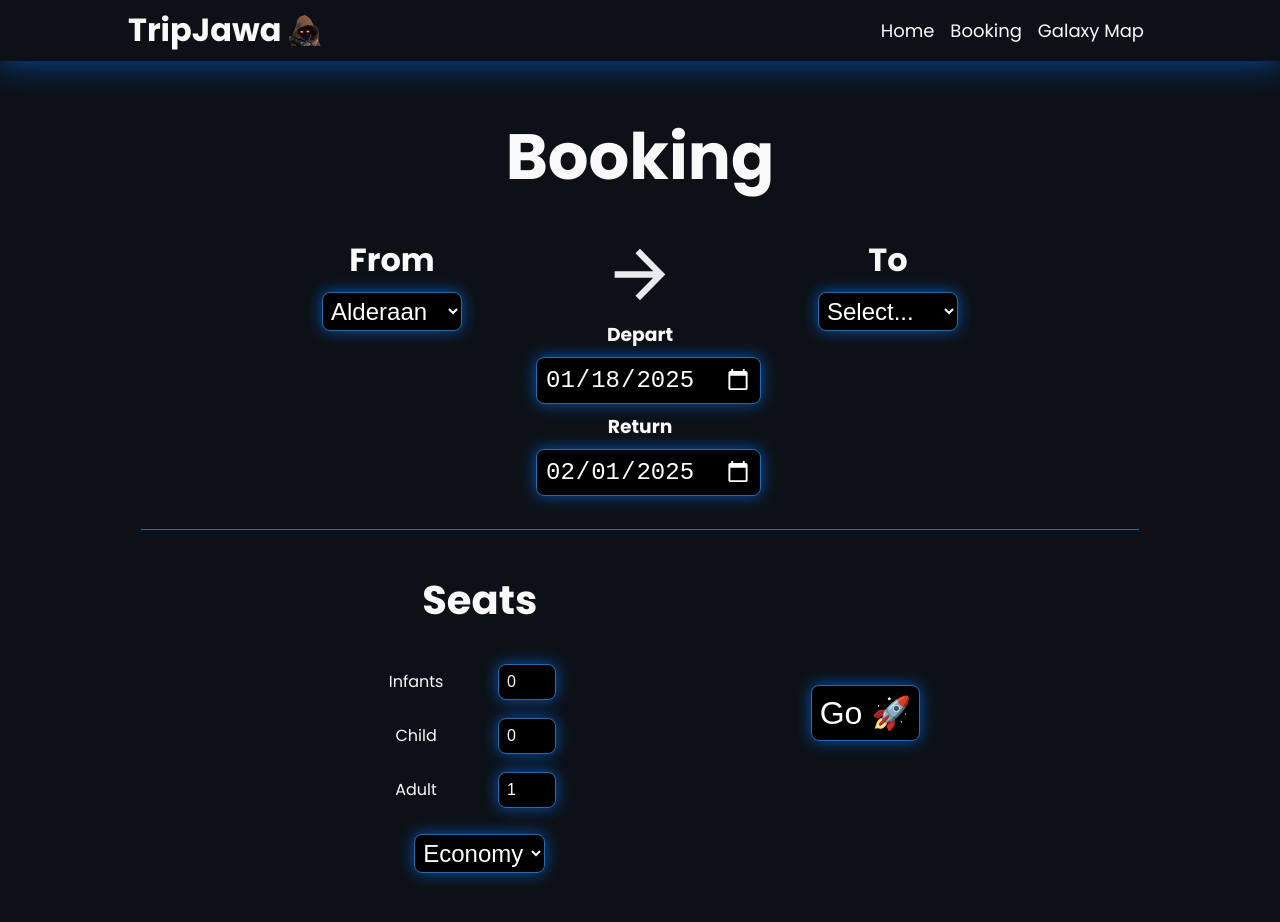
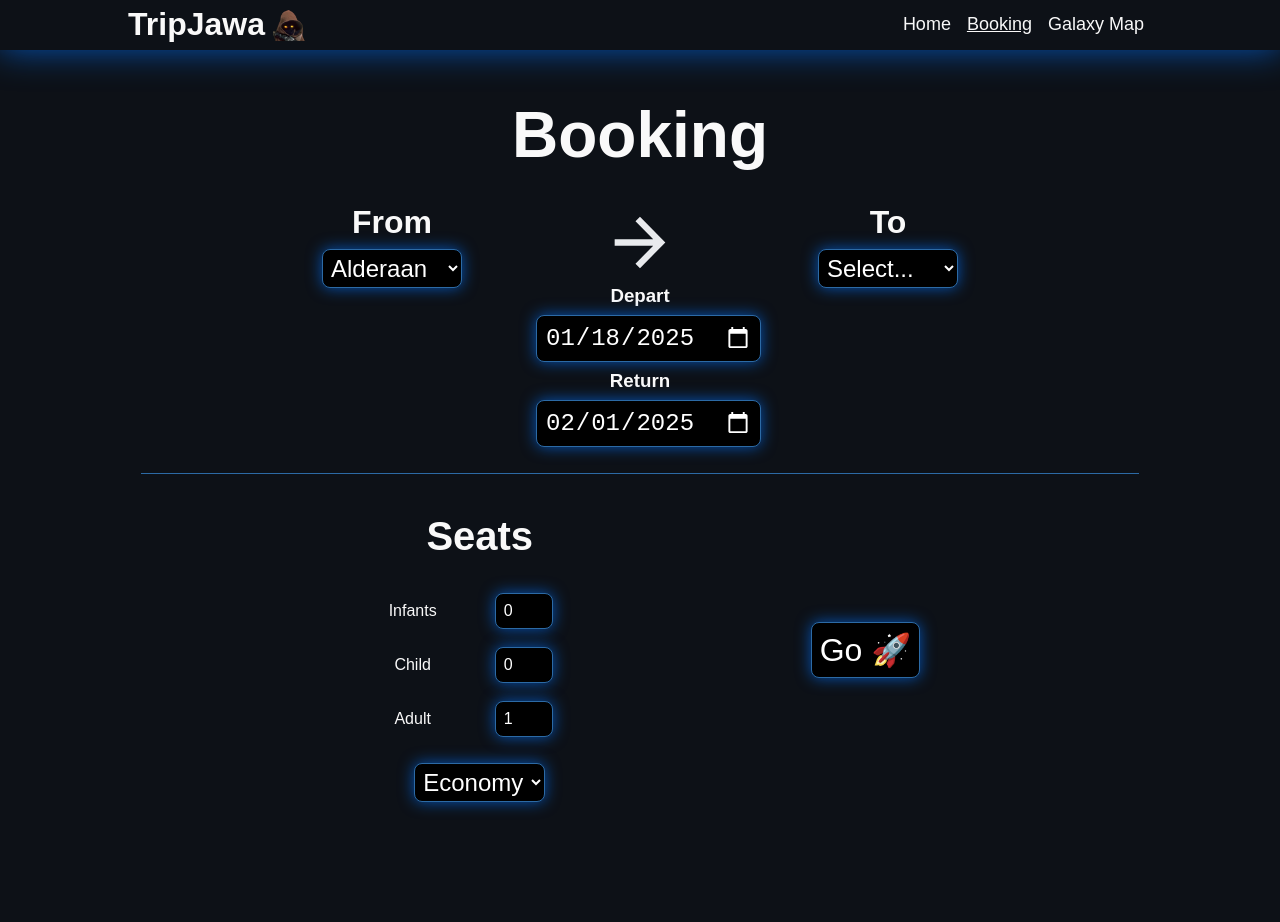
Before and after one commit to RS-GoogleCoder/hackathon2025, a Next.js app: page /booking in a window 1280 px wide. Shown: the top 922 px of the page. After the commit the page ends 858 px from the top, so only its background shows below. Built offline with nearby package versions, Linux system fonts and the light colour scheme.

Commit message:
Shelly css so bad but luckily i fixed it

```diff
--- a/app/booking/booking.scss
+++ b/app/booking/booking.scss
@@ -1,6 +1,4 @@
 @import "@/app/globals";
-@import url('https://fonts.googleapis.com/css2?family=Poppins:ital,wght@0,100;0,200;0,300;0,400;0,500;0,600;0,700;0,800;0,900;1,100;1,200;1,300;1,400;1,500;1,600;1,700;1,800;1,900&display=swap');
-
 .booking-main {
   width: 60vw;
   margin: auto;
@@ -9,7 +7,6 @@
 }
 
 body{
-  font-family: 'Poppins';
   background-color: #0d1117;
 }
 
--- a/app/components/header/header.scss
+++ b/app/components/header/header.scss
@@ -11,8 +11,7 @@
   margin-bottom: 2rem;
   padding: 0.4rem 10%;
 
-  a {
-
+  a:not(.active) {
     text-decoration: none;
   }
 
@@ -23,12 +22,17 @@
     align-items: center;
 
     a {
-
       border-radius: 4px;
       margin: 0 0.5rem;
       font-size: 18px;
+    }
 
+    a:not(.active) {
       text-decoration: none;
     }
   }
 }
+
+.active {
+  text-decoration: underline;
+}
--- a/app/components/header/header.tsx
+++ b/app/components/header/header.tsx
@@ -1,7 +1,17 @@
+'use client'
+
 import './header.scss';
 import Jawa from "@/public/jawa.png";
 import Image from "next/image";
+import {useEffect, useState} from 'react';
+
 export default function Header() {
+    const [currentPath, setCurrentPath] = useState('');
+
+    useEffect(() => {
+        setCurrentPath(window.location.pathname);
+    }, []);
+
     return (
         <header className={"header"}>
             <a style={{display: "flex", alignItems: "center"}} href={"/"}>
@@ -9,9 +19,10 @@ export default function Header() {
                 <Image src={Jawa} alt={"Jawa"} style={{height: "2rem", width: "auto", marginLeft: "0.5rem"}}/>
             </a>
             <nav className={"nav-links"}>
-                <a href={"/"}>Home</a>
-                <a href={"/booking"}>Booking</a>
-                <a href={"/map"}>Galaxy Map</a>
+                <a href={"/"} className={currentPath === "/" ? "active" : ""}>Home</a>
+                <a href={"/booking"} className={currentPath === "/booking" ? "active" : ""}>Booking</a>
+                <a href={"/map"} className={currentPath === "/map" ? "active" : ""}>Galaxy Map</a>
+
             </nav>
         </header>
     );
```
